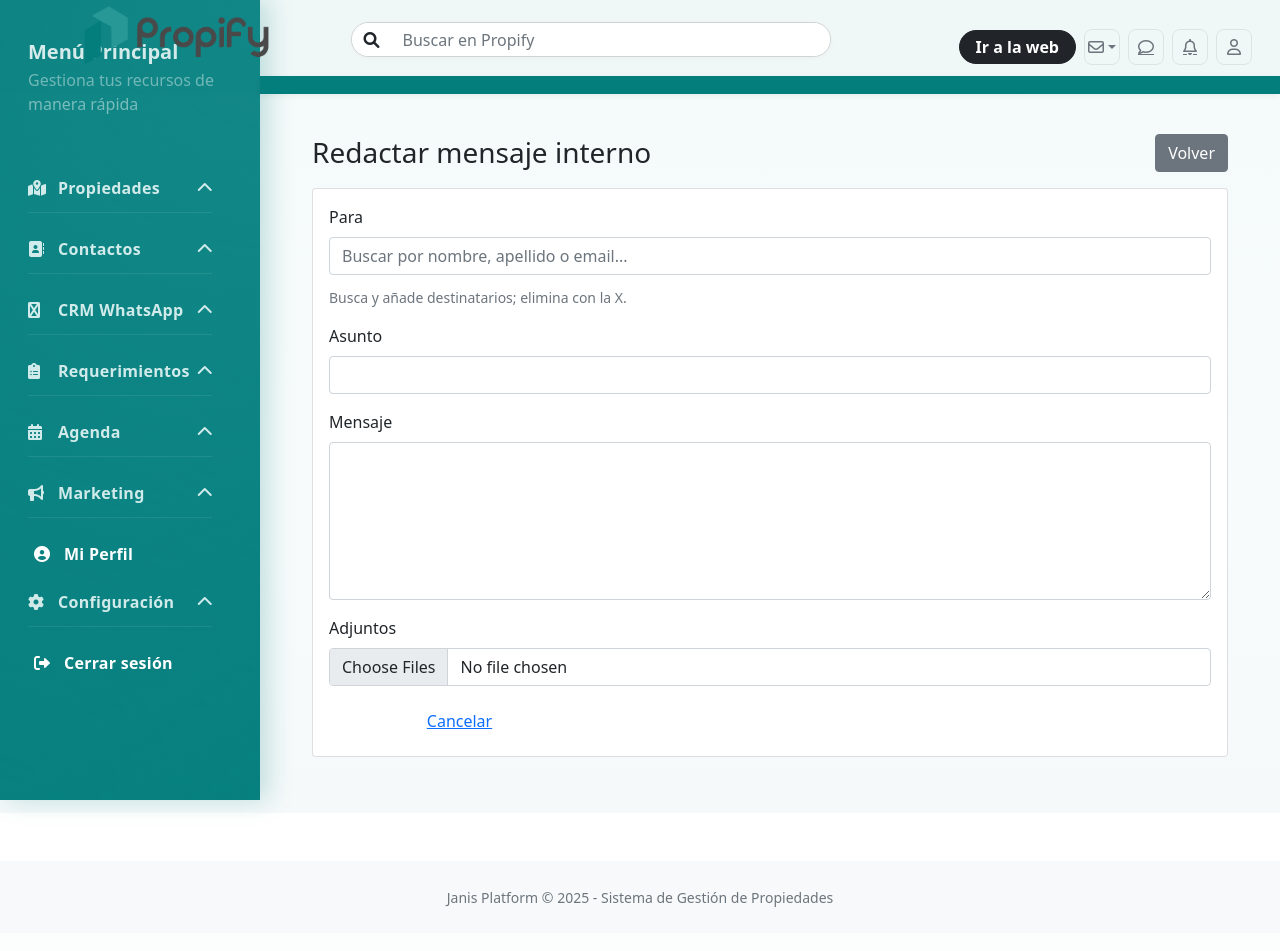
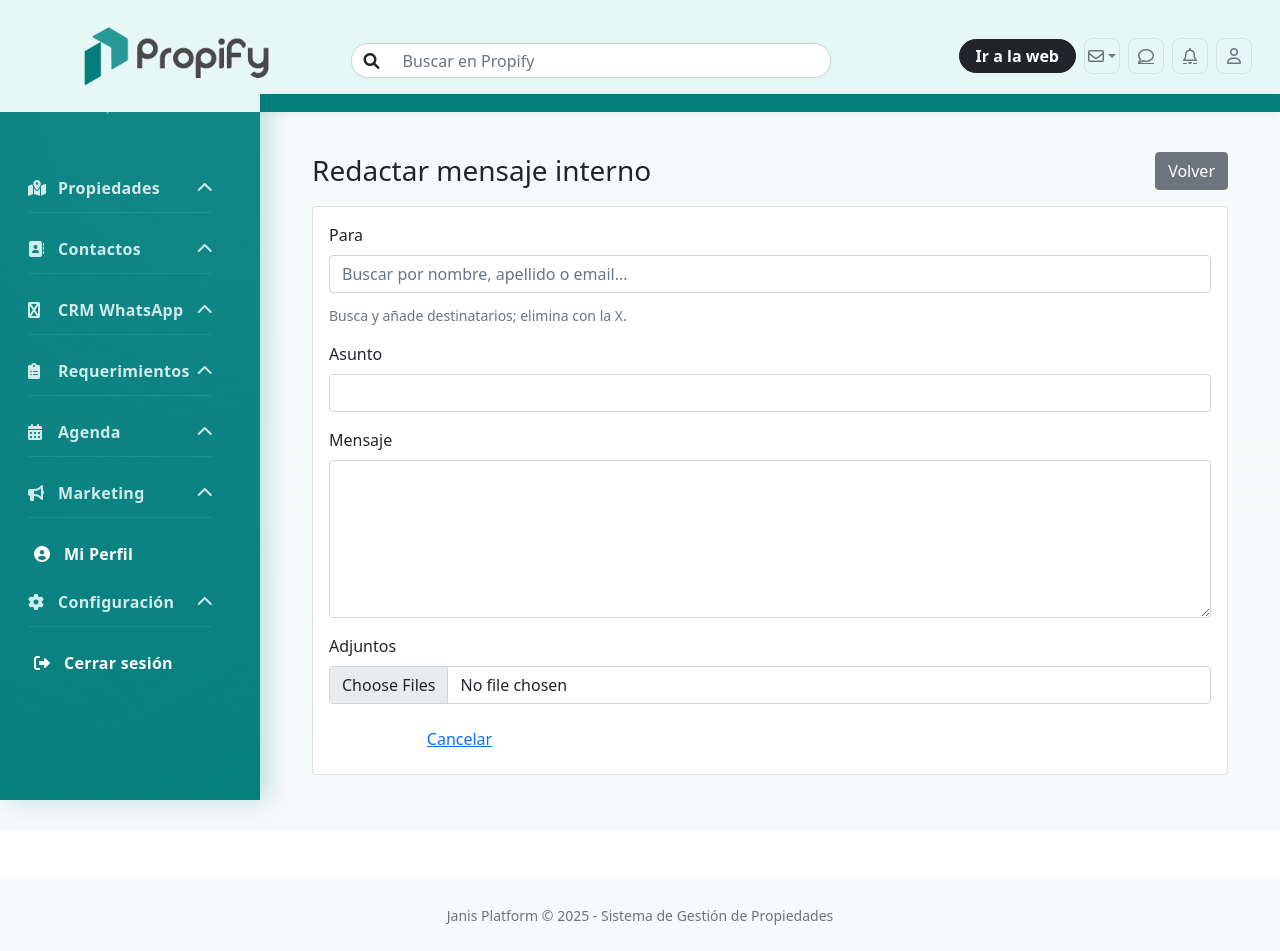
Before and after one commit to propifyperu/janisprueba2, a Django app: page /chat/compose/ in a window 1280 px wide. Before the commit the page ends 907 px from the top, so only its background shows below. Run offline with Django 5.2, Linux system fonts and the light colour scheme; the visitor is signed in with stand-in values (Sample User, id 1); data comes from the database, SQL or seed files in the repository; data that the repository does not hold is empty; parts of the project's set-up code (start-up, migrations or seed data) failed here and were passed over.

Commit message:
UI: increase header height to 112px and ensure base header uses min-height var

```diff
--- a/properties/templates/properties/base_dashboard.html
+++ b/properties/templates/properties/base_dashboard.html
@@ -21,18 +21,26 @@
 
     :root {
         --sidebar-width: 260px;
-        --navbar-height: 72px;
+        --navbar-height: 112px;
         /* Color acento tomado del fondo por defecto del sidebar (tema verde) */
         --sidebar-accent: #047d7d;
     }
 
     /* Cabecera en flujo normal (no fija) */
     .navbar-header {
-        position: relative;
-        z-index: 2000; /* mantener por encima del sidebar al inicio */
-        /* usar mismo verde claro que el layout para consistencia */
-        background: rgba(4,125,125,0.06);
-        padding-bottom: 1.5rem; /* espacio adicional debajo del header */
+        /* header fijo en la parte superior del dashboard */
+        position: fixed;
+        top: 0;
+        left: 0;
+        right: 0;
+        height: var(--navbar-height);
+        z-index: 2000; /* mantener por encima del sidebar */
+        /* usar color sólido para evitar transparencias que permitan que el contenido pase por encima */
+        background-color: #e6f7f6;
+        display: flex;
+        align-items: center;
+        padding: 0 0; /* altura controlada por --navbar-height */
+        overflow: visible;
     }
 
     /* Línea divisoria inferior del header que coincide con el color del sidebar */
@@ -58,7 +66,7 @@
     }
 
     .navbar-header .container {
-        height: auto;
+        height: var(--navbar-height);
         display: flex;
         align-items: center;
     }
@@ -302,6 +310,8 @@
         position: relative;
         overflow: hidden;
         min-height: 0;
+        /* dejar espacio superior para header fijo */
+        padding-top: var(--navbar-height);
     }
 
     .main-content-inner {
```
Also changed, not shown: templates/base.html (+9 -2 lines).
